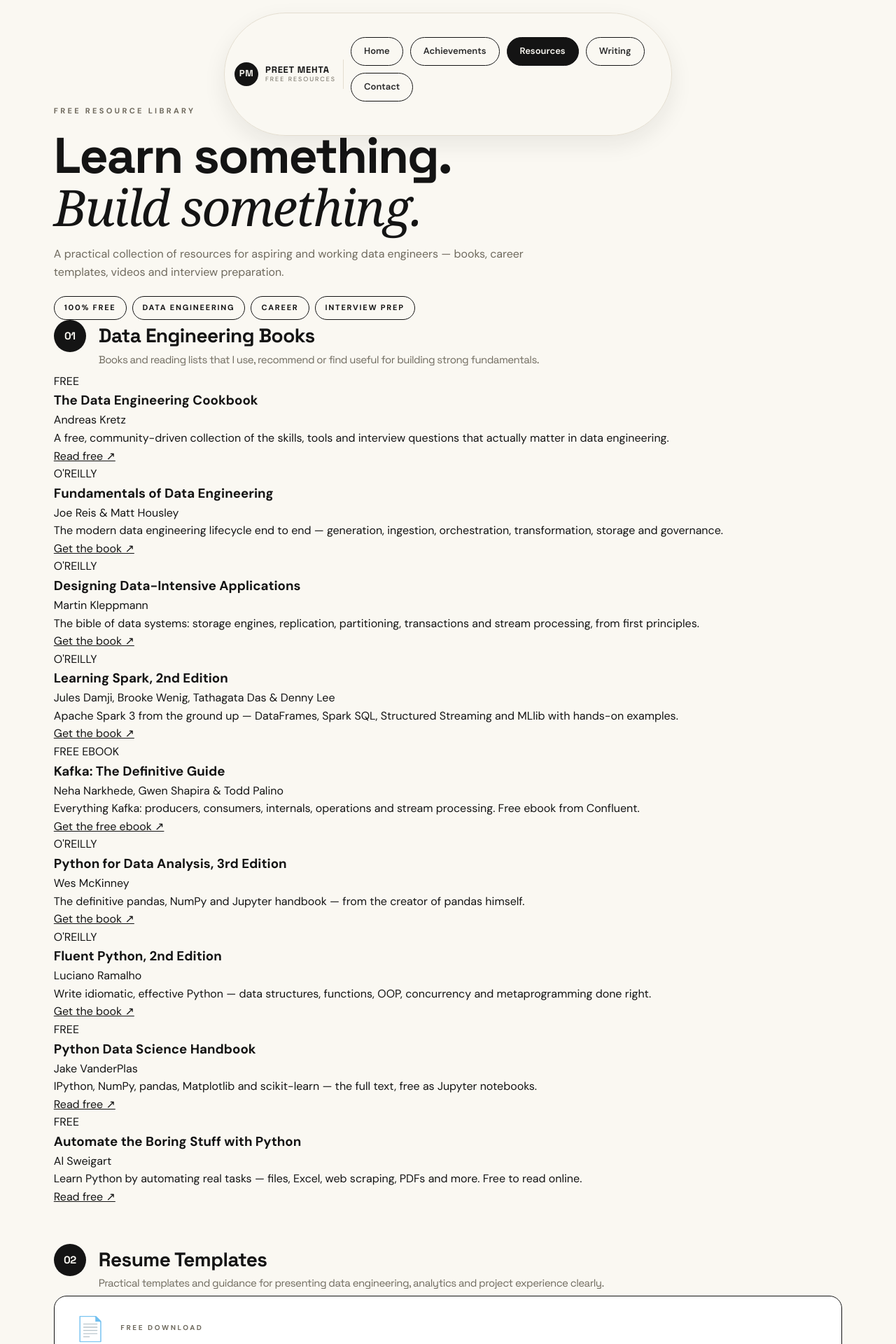
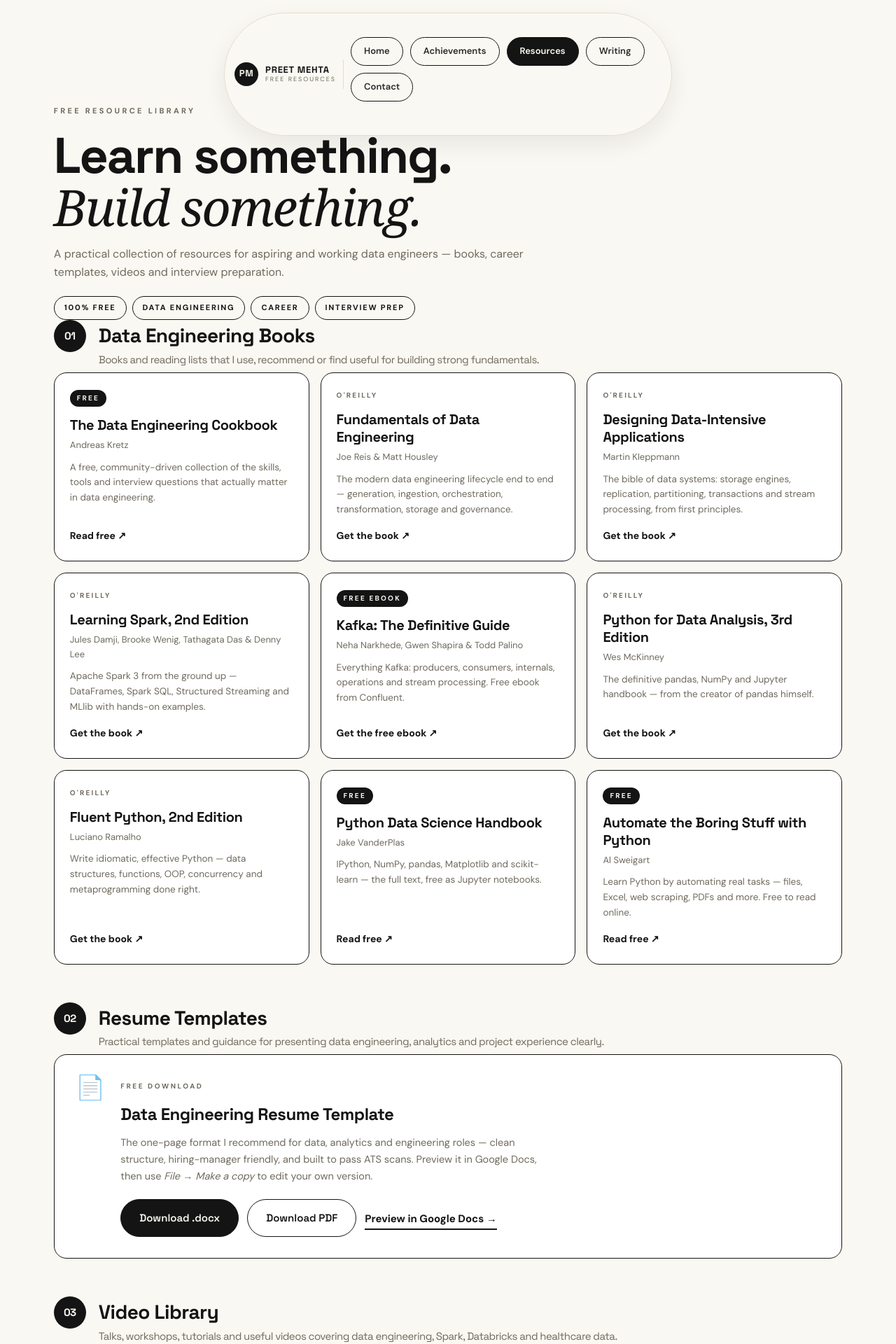
Before and after one commit to datawithpreet/datawithpreet.github.io, a Jekyll site: the page resources.html, which Jekyll copies as it is, in a window 1280 px wide. Shown: the top 1920 px of the page at 70% size. Built offline with Jekyll 4.4.1, drawn with Linux system fonts in a browser that asks for light colours.

Commit message:
Book shelf styles + download click tracking for audit

```diff
--- a/assets/css/style.css
+++ b/assets/css/style.css
@@ -1504,3 +1504,16 @@
 .template-body p { color: var(--gray); font-size: 14.5px; line-height: 1.65; margin-bottom: 20px; max-width: 62ch; }
 .template-actions { display: flex; gap: 12px; flex-wrap: wrap; align-items: center; }
 @media (max-width: 640px) { .template-card { flex-direction: column; } }
+
+/* ---------- book shelf ---------- */
+.book-grid { display: grid; grid-template-columns: repeat(3, 1fr); gap: 16px; }
+.book-card { border: 1px solid var(--line-strong); border-radius: var(--radius); background: var(--card); padding: 24px 22px; display: flex; flex-direction: column; }
+.book-badge { font-size: 10px; letter-spacing: 0.22em; font-weight: 700; color: var(--gray); margin-bottom: 14px; display: block; }
+.book-badge.free { display: inline-block; color: var(--paper); background: var(--ink); padding: 4px 10px; border-radius: 20px; align-self: flex-start; }
+.book-card h3 { font-family: var(--font-display); font-size: 20px; letter-spacing: -0.02em; line-height: 1.25; margin-bottom: 6px; }
+.book-author { font-size: 13px; color: var(--gray); margin-bottom: 10px; }
+.book-card p { font-size: 13.5px; color: var(--gray); line-height: 1.6; flex: 1; margin-bottom: 16px; }
+.book-link { font-size: 14px; font-weight: 700; color: var(--ink); text-decoration: none; }
+.book-link:hover { text-decoration: underline; text-underline-offset: 3px; }
+@media (max-width: 900px) { .book-grid { grid-template-columns: 1fr 1fr; } }
+@media (max-width: 600px) { .book-grid { grid-template-columns: 1fr; } }
--- a/assets/js/main.js
+++ b/assets/js/main.js
@@ -788,3 +788,19 @@
   s.setAttribute('data-lang', 'en');
   wrap.appendChild(s);
 })();
+
+/* ---------- download / resource click tracking (audit) ---------- */
+(function () {
+  function track(name) {
+    try { if (typeof gtag === 'function') gtag('event', 'resource_download', { resource: name }); } catch (e) {}
+    try {
+      if (window.goatcounter && typeof window.goatcounter.count === 'function') {
+        window.goatcounter.count({ path: 'download/' + name, title: name, event: true });
+      }
+    } catch (e) {}
+  }
+  document.addEventListener('click', function (ev) {
+    var a = ev.target && ev.target.closest ? ev.target.closest('a[data-track]') : null;
+    if (a) track(a.getAttribute('data-track'));
+  }, true);
+})();
```
